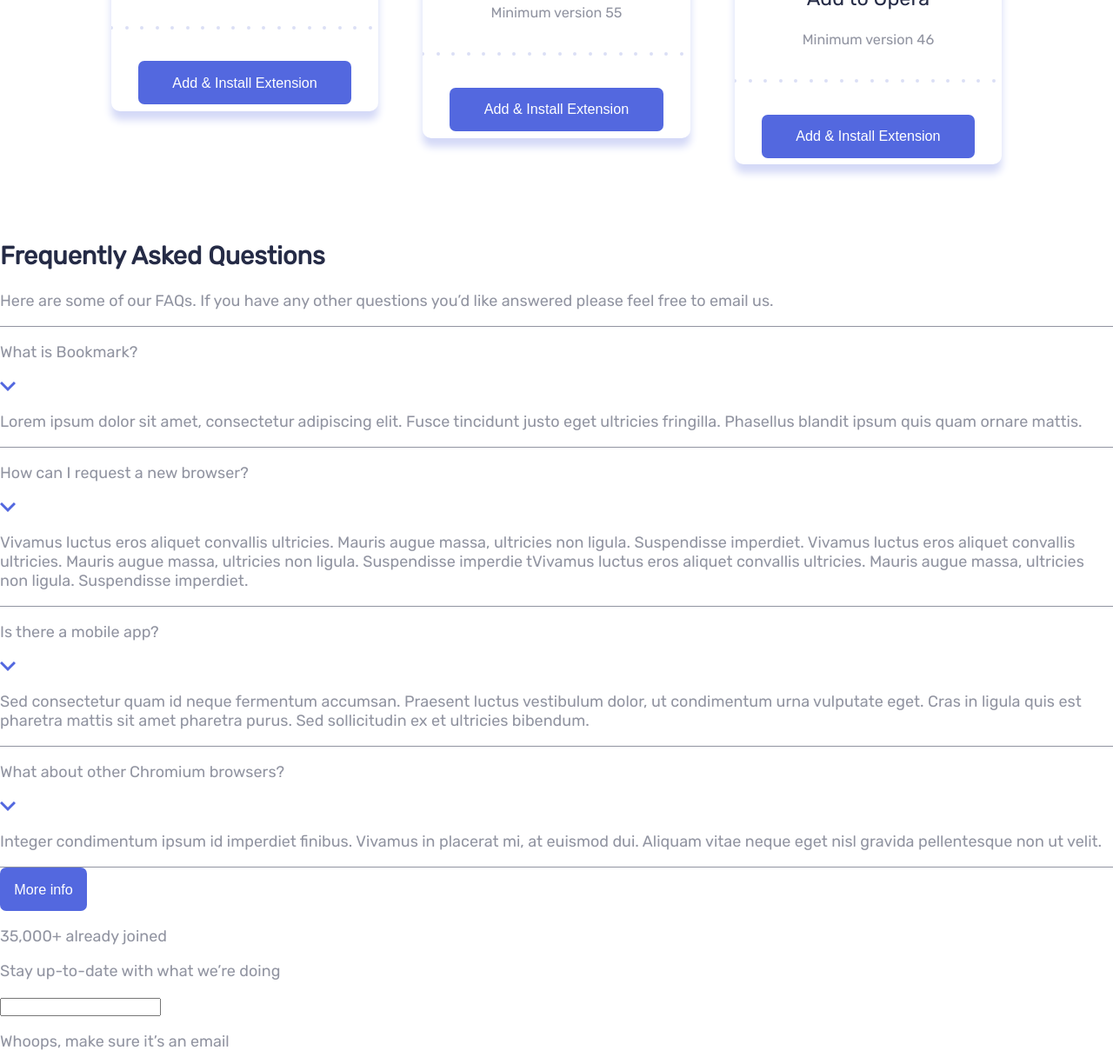
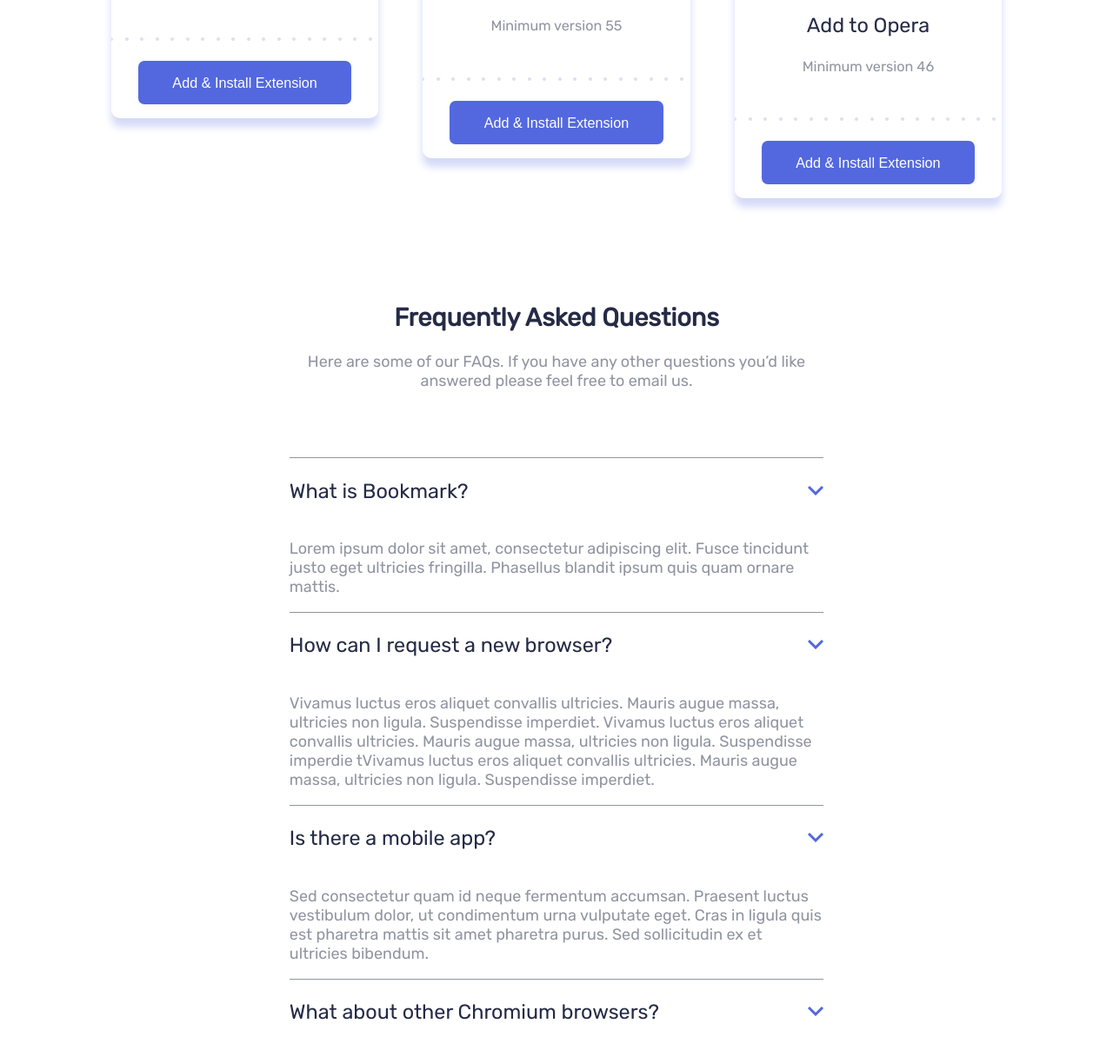
Before and after one commit to paweden657/Bookmark_landing_page, a plain HTML site: page index.html in a window 1280 px wide. Shown: the part 1761-2977 px from the top of the page at 87% size. Drawn offline with Linux system fonts and the light colour scheme.

Commit message:
Add basic style for main-faq-section.

```diff
--- a/index.html
+++ b/index.html
@@ -123,22 +123,22 @@
         </section>
         <section class="main-section" id="main-faq-section">
             <h2>Frequently Asked Questions</h2>
-            <p>Here are some of our FAQs. If you have any other questions you’d like
+            <p id="faq-main-p">Here are some of our FAQs. If you have any other questions you’d like
                 answered please feel free to email us.</p>
             <div id="faq">
                 <div class="horizontal-bar"></div>
                 <div>
-                    <div>
-                        <p class="question">What is Bookmark?</p>
-                        <img src="images/icon-arrow.svg" alt="">
+                    <div class="question">
+                        <p class="question-p">What is Bookmark?</p>
+                        <img  src="images/icon-arrow.svg" alt="">
                     </div>
                     <p class="answer">Lorem ipsum dolor sit amet, consectetur adipiscing elit. Fusce tincidunt
                         justo eget ultricies fringilla. Phasellus blandit ipsum quis quam ornare mattis.</p>
                 </div>
                 <div class="horizontal-bar"></div>
                 <div>
-                    <div>
-                        <p class="question">How can I request a new browser?</p>
+                    <div class="question">
+                        <p class="question-p">How can I request a new browser?</p>
                         <img src="images/icon-arrow.svg" alt="">
                     </div>
                     <p class="answer">Vivamus luctus eros aliquet convallis ultricies. Mauris augue massa, ultricies non ligula.
@@ -148,8 +148,8 @@
                 </div>
                 <div class="horizontal-bar"></div>
                 <div>
-                    <div>
-                        <p class="question">Is there a mobile app?</p>
+                    <div class="question">
+                        <p class="question-p">Is there a mobile app?</p>
                         <img src="images/icon-arrow.svg" alt="">
                     </div>
                     <p class="answer">Sed consectetur quam id neque fermentum accumsan. Praesent luctus vestibulum dolor, ut condimentum
@@ -158,16 +158,16 @@
                 </div>
                 <div class="horizontal-bar"></div>
                 <div>
-                    <div>
-                        <p class="question">What about other Chromium browsers?</p>
+                    <div class="question">
+                        <p class="question-p">What about other Chromium browsers?</p>
                         <img src="images/icon-arrow.svg" alt="">
                     </div>
                     <p class="answer">Integer condimentum ipsum id imperdiet finibus. Vivamus in placerat mi, at euismod dui. Aliquam
                         vitae neque eget nisl gravida pellentesque non ut velit.</p>
                 </div>
                 <div class="horizontal-bar"></div>
-                <button class="btn more-info-btn">More info</button>
             </div>
+            <button class="btn more-info-btn">More info</button>
         </section>
         <section class="main-section" id="newsletter">
             <p>35,000+ already joined</p>
--- a/style.css
+++ b/style.css
@@ -266,13 +266,13 @@ h2 {
 
     margin: auto;
 
-    padding-bottom: 2.5%;
+    padding-bottom: 5%;
 }
 .extension::before {
     content: "";
     position: absolute;
 
-    top: 73%;
+    top: 75%;
     left: 0;
 
     width: 100%;
@@ -304,10 +304,42 @@ h2 {
     margin-top: 0;
 }
 #firefox-extension {
-    margin-top: 10%;
+    margin-top: 15%;
 }
 #opera-extension {
-    margin-top: 20%;
+    margin-top: 30%;
+}
+#main-faq-section {
+    padding: 2.5% 10% 5% 10%;
+
+    text-align: center;
+}
+#faq-main-p {
+    margin: 0 20%;
+}
+#faq {
+    margin: 7.5% 20% 7.5% 20%;
+    text-align: left;
+
+}
+.question {
+    display: flex;
+    justify-content: space-between;
+    align-items: center;
+}
+.question:hover {
+    cursor: pointer;
+}
+.question-p {
+    color: var(--clr-neutral-very-dark-blue);
+
+    font-size: 1.3rem;
+}
+.question:hover .question-p {
+    color: var(--clr-primary-soft-red);
+}
+.open {
+    transform: rotate(180deg);
 }
 .hide {
     display: none;
```
